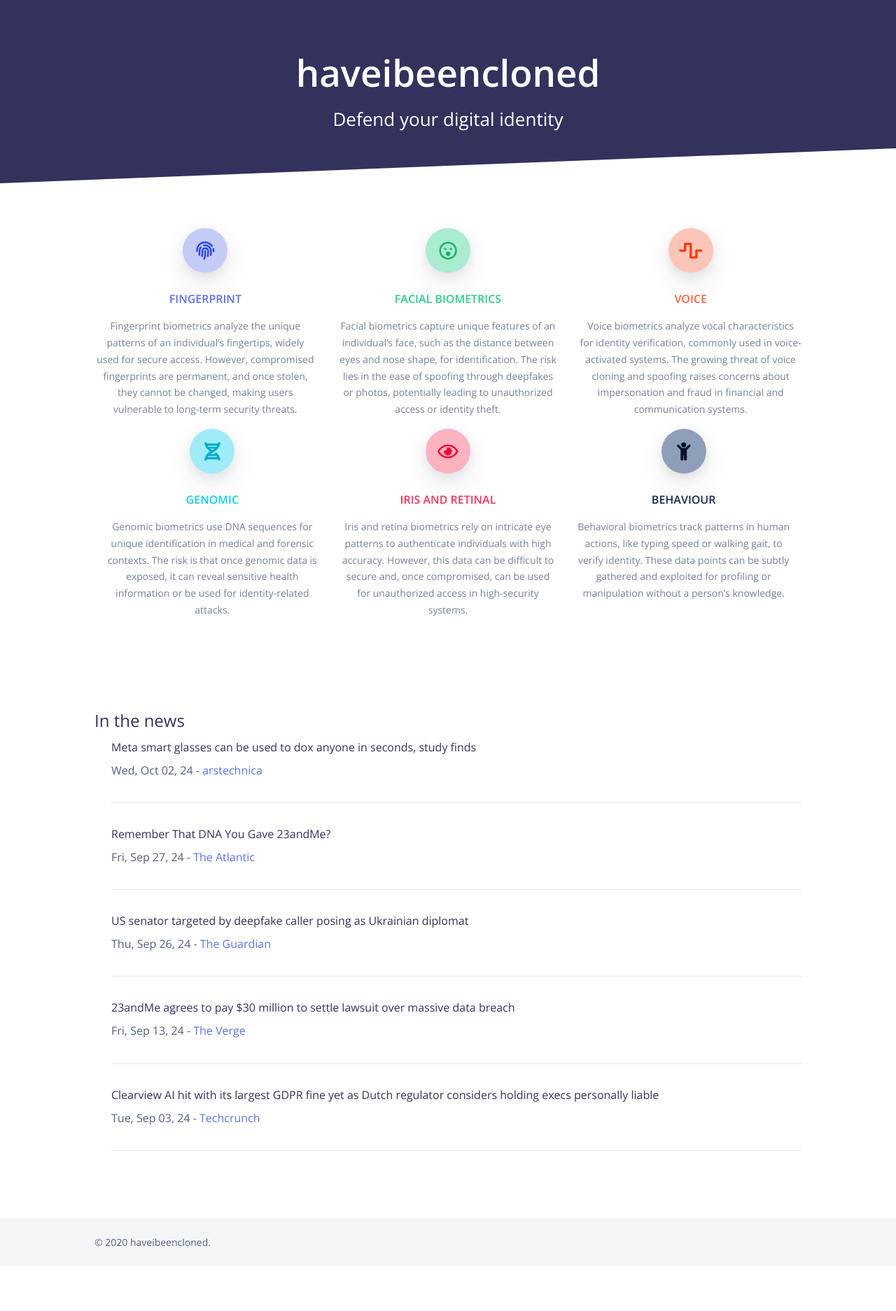
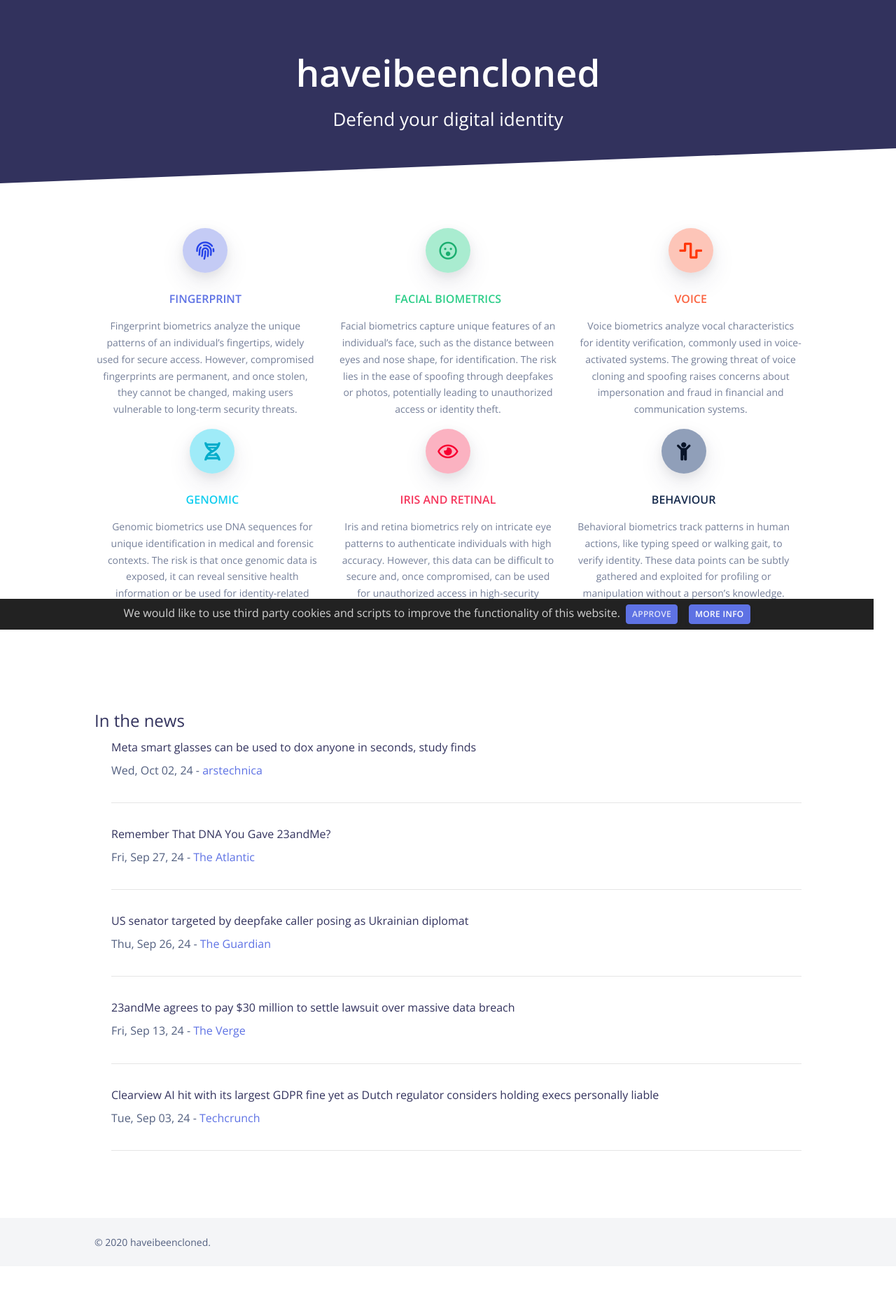
Before and after one commit to haveibeencloned/haveibeencloned.github.io, a Jekyll site: the page built from index.html, in a window 1280 px wide. Shown: the whole page at 70% size. Built offline with Jekyll 4.4.1, drawn with Linux system fonts in a browser that asks for light colours; the list of posts is cut into pages by our own code; some of the changed lines change nothing that is shown.

Commit message:
Not working, but skeleton here

```diff
--- /dev/null
+++ b/_includes/cookie-consent.html
@@ -0,0 +1,45 @@
+<style>
+    #cookie-notice {padding: 0.5rem 1rem; display: none; text-align: center; position: fixed; bottom: 0; width: calc(100% - 2rem); background: #222; color: rgba(255,255,255,0.8);}
+    #cookie-notice a {display: inline-block; cursor: pointer; margin-left: 0.5rem;}
+    @media (max-width: 767px) {
+        #cookie-notice span {display: block; padding-top: 3px; margin-bottom: 1rem;}
+        #cookie-notice a {position: relative; bottom: 4px;}
+    }
+</style>
+<div id="cookie-notice"><span>We would like to use third party cookies and scripts to improve the functionality of this website.</span><a id="cookie-notice-accept" class="btn btn-primary btn-sm">Approve</a><a href="/privacy" class="btn btn-primary btn-sm">More info</a></div>
+<script>
+    function createCookie(name,value,days) {
+        var expires = "";
+        if (days) {
+            var date = new Date();
+            date.setTime(date.getTime() + (days*24*60*60*1000));
+            expires = "; expires=" + date.toUTCString();
+        }
+        document.cookie = name + "=" + value + expires + "; path=/";
+    }
+    function readCookie(name) {
+        var nameEQ = name + "=";
+        var ca = document.cookie.split(';');
+        for(var i=0;i < ca.length;i++) {
+            var c = ca[i];
+            while (c.charAt(0)==' ') c = c.substring(1,c.length);
+            if (c.indexOf(nameEQ) == 0) return c.substring(nameEQ.length,c.length);
+        }
+        return null;
+    }
+    function eraseCookie(name) {
+        createCookie(name,"",-1);
+    }
+
+    if(readCookie('cookie-notice-dismissed')=='true') {
+        {% include ga.js %}
+    } else {
+        document.getElementById('cookie-notice').style.display = 'block';
+    }
+    document.getElementById('cookie-notice-accept').addEventListener("click",function() {
+        createCookie('cookie-notice-dismissed','true',31);
+        document.getElementById('cookie-notice').style.display = 'none';
+        location.reload();
+    });
+
+</script>
--- /dev/null
+++ b/_includes/ga.js
@@ -0,0 +1 @@
+alert('Hello, world!');
--- a/_layouts/default.html
+++ b/_layouts/default.html
@@ -91,6 +91,7 @@
       application: "argon-design-system-pro"
     });
 </script> -->
+{% include cookie-consent.html %}
 </body>
 
 </html>
```
